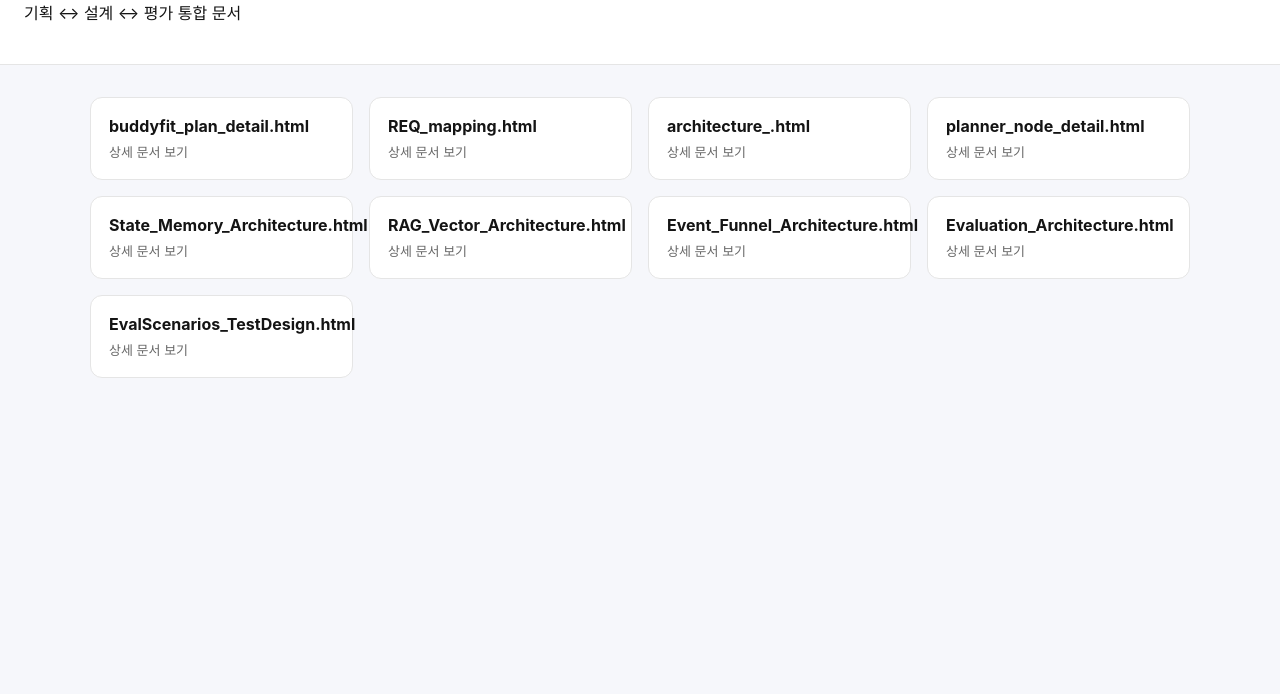
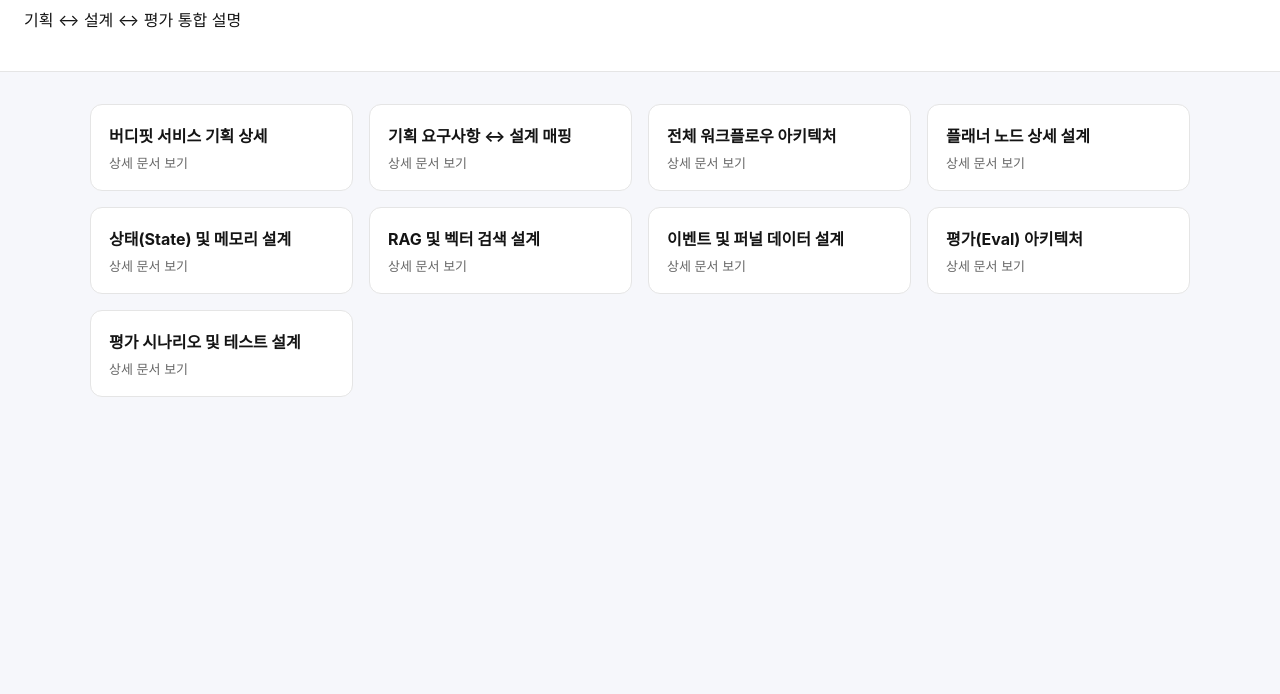
Before and after one commit to ayeonlee99/buddyfit_plan, a plain HTML site: page docs/index.html in a window 1280 px wide. Shown: the part 106-800 px from the top of the page. Drawn offline with Linux system fonts and the light colour scheme.

Commit message:
Update documentation headings to Korean

```diff
--- a/docs/index.html
+++ b/docs/index.html
@@ -9,55 +9,55 @@
 </head>
 <body>
   <header class="topbar">
-    <h1>BuddyFit Documentation</h1>
-    <p>기획 ↔ 설계 ↔ 평가 통합 문서</p>
+    <h1>버디핏 기획 & 워크플로우 설계</h1>
+    <p>기획 ↔ 설계 ↔ 평가 통합 설명</p>
   </header>
 
   <main class="container">
     <div class="grid">
 
       <a class="card" href="buddyfit_plan_detail.html">
-        <h2>buddyfit_plan_detail.html</h2>
+        <h2>버디핏 서비스 기획 상세</h2>
         <p>상세 문서 보기</p>
       </a>
 
       <a class="card" href="REQ_mapping.html">
-        <h2>REQ_mapping.html</h2>
+        <h2>기획 요구사항 ↔ 설계 매핑</h2>
         <p>상세 문서 보기</p>
       </a>
 
       <a class="card" href="architecture_.html">
-        <h2>architecture_.html</h2>
+        <h2>전체 워크플로우 아키텍처</h2>
         <p>상세 문서 보기</p>
       </a>
 
       <a class="card" href="planner_node_detail.html">
-        <h2>planner_node_detail.html</h2>
+        <h2>플래너 노드 상세 설계</h2>
         <p>상세 문서 보기</p>
       </a>
 
       <a class="card" href="State_Memory_Architecture.html">
-        <h2>State_Memory_Architecture.html</h2>
+        <h2>상태(State) 및 메모리 설계</h2>
         <p>상세 문서 보기</p>
       </a>
 
       <a class="card" href="RAG_Vector_Architecture.html">
-        <h2>RAG_Vector_Architecture.html</h2>
+        <h2>RAG 및 벡터 검색 설계</h2>
         <p>상세 문서 보기</p>
       </a>
 
       <a class="card" href="Event_Funnel_Architecture.html">
-        <h2>Event_Funnel_Architecture.html</h2>
+        <h2>이벤트 및 퍼널 데이터 설계</h2>
         <p>상세 문서 보기</p>
       </a>
 
       <a class="card" href="Evaluation_Architecture.html">
-        <h2>Evaluation_Architecture.html</h2>
+        <h2>평가(Eval) 아키텍처</h2>
         <p>상세 문서 보기</p>
       </a>
 
       <a class="card" href="EvalScenarios_TestDesign.html">
-        <h2>EvalScenarios_TestDesign.html</h2>
+        <h2>평가 시나리오 및 테스트 설계</h2>
         <p>상세 문서 보기</p>
       </a>
 
```
